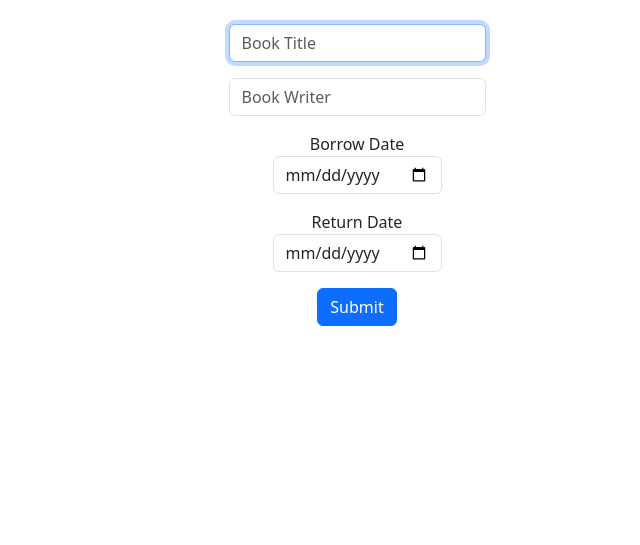
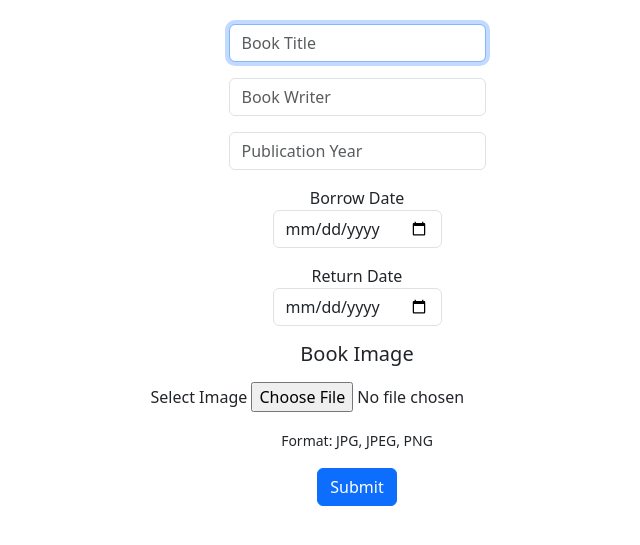
Before and after one commit to SulthanRiq/Simple-Library-Management, a Flask app: page /borrow in a window 1280 px wide. Shown: the part 90-635 px from the top of the page, without its empty margins (283-923 px from the left). Run offline with Flask 3, Linux system fonts and the light colour scheme; a user stored in the database is signed in; parts of the project's set-up code (start-up, migrations or seed data) failed here and were passed over.

Commit message:
Books picture upload and publication year feature added

```diff
--- a/app.py
+++ b/app.py
@@ -1,5 +1,6 @@
 from flask import Flask, render_template, session, redirect, request, flash, url_for
 from werkzeug.security import check_password_hash, generate_password_hash
+from werkzeug.utils import secure_filename
 from sqlalchemy import select, insert, update
 from datetime import datetime
 
@@ -7,19 +8,28 @@ from helpers import login_required, admin_required
 from models import Borrow, Students
 from database import db_session, Base, engine
 
-import os
+import os, time
+
+UPLOAD_FOLDER = os.path.join('static', 'uploads')
+
+if not os.path.exists(UPLOAD_FOLDER):
+    os.makedirs(UPLOAD_FOLDER)
+
+ALLOWED_EXTENSIONS = {'png', 'jpg', 'jpeg'}
 
 app = Flask(__name__)
 app.secret_key = "super secret key"
 
 app.jinja_env.auto_reload = True
 app.config['TEMPLATES_AUTO_RELOAD'] = True
+app.config['UPLOAD_FOLDER'] = UPLOAD_FOLDER
 
 if __name__ == "__main__":
     app.debug(True)
     app.run()
 
 Base.metadata.create_all(bind=engine)
+
 
 @app.after_request
 def after_request(response):
@@ -28,11 +38,16 @@ def after_request(response):
     response.headers["Pragma"] = "no-cache"
     return response
 
+def allowed_file(filename):
+    return '.' in filename and \
+        filename.rsplit('.', 1)[1].lower() in ALLOWED_EXTENSIONS
+
+
 @app.route("/")
 @login_required
 def index():
 
-    books = db_session.query(Borrow.book_title, Borrow.book_writer, Borrow.borrow_date, Borrow.return_date, Borrow.status).filter(
+    books = db_session.query(Borrow.borrow_id ,Borrow.book_title, Borrow.book_writer, Borrow.borrow_date, Borrow.return_date, Borrow.status, Borrow.image_path).filter(
         Borrow.student_id == session["user_id"]
     ).all()
 
@@ -156,18 +171,30 @@ def borrow():
 
     book_title = request.form.get("book_title")
     book_writer = request.form.get("book_writer")
+    publication_year = request.form.get("publication_year")
     borrow_date_str = request.form.get("borrow_date")
     return_date_str = request.form.get("return_date")
+    upload_file = request.files.get("book_image")
 
     if request.method == "POST":
         if book_title == "":
             return render_template("errors/error.html")
         elif book_writer == "":
             return render_template("errors/error.html")
+        elif publication_year == "":
+            return render_template("errors/error.html")
         elif not borrow_date_str:
             return render_template("errors/error.html")
         elif not return_date_str:
             return render_template("errors/error.html")
+
+        if not upload_file or upload_file.filename == '':
+            return "No file selected", 400
+
+        if upload_file and allowed_file(upload_file.filename):
+            filename = str(int(time.time())) + "_" + secure_filename(upload_file.filename)
+            filepath = os.path.join(app.root_path, app.config['UPLOAD_FOLDER'], filename)
+            upload_file.save(filepath)
 
         borrow_date = datetime.strptime(borrow_date_str, "%Y-%m-%d").date()
         return_date = datetime.strptime(return_date_str, "%Y-%m-%d").date()
@@ -176,10 +203,13 @@ def borrow():
             student_id=session["user_id"],
             book_title=book_title,
             book_writer=book_writer,
+            publication_year=publication_year,
+            image_path=filepath,
             borrow_date=borrow_date,
             return_date=return_date,
             status="Borrowed"
         )
+
 
         db_session.add(new_borrow)
         db_session.commit()
--- a/models/borrow.py
+++ b/models/borrow.py
@@ -10,16 +10,20 @@ class Borrow(Base):
     student_id = Column("student_id", Integer, ForeignKey("students.id"), nullable=False)
     book_title = Column("book_title", String, nullable=False)
     book_writer = Column("book_writer", String, nullable=False)
+    publication_year = Column("publication_year", Integer, nullable=False)
     borrow_date = Column("borrow_date", DateTime, nullable=False)
     return_date = Column("return_date", DateTime, nullable=False)
+    image_path = Column("image_path", String, nullable=False)
     status = Column("status", String, nullable=False)
 
     user = relationship("Students", back_populates="borrow")
 
-    def __init__(self, student_id, book_title, book_writer, borrow_date, return_date, status):
+    def __init__(self, student_id, book_title, book_writer, publication_year, borrow_date, return_date, image_path, status):
         self.student_id = student_id
         self.book_title = book_title
         self.book_writer = book_writer
+        self.publication_year = publication_year
         self.borrow_date = borrow_date
         self.return_date = return_date
+        self.image_path = image_path
         self.status = status
--- a/templates/students/borrow_page.html
+++ b/templates/students/borrow_page.html
@@ -5,12 +5,15 @@
 {% endblock %}
 
 {% block main %}
-    <form action="/borrow" method="post">
+    <form action="/borrow" method="post" enctype="multipart/form-data">
         <div class="form-group mb-3 pt-4">
             <input autocomplete="off" autofocus class="form-control mx-auto w-auto" name="book_title" placeholder="Book Title" type="text" required>
         </div>
         <div class="form-group mb-3">
             <input autocomplete="off" class="form-control mx-auto w-auto" name="book_writer" placeholder="Book Writer" type="text" required>
+        </div>
+        <div class="form-group mb-3">
+            <input autocomplete="off" class="form-control mx-auto w-auto" name="publication_year" placeholder="Publication Year" type="number" required>
         </div>
         <div class="mb-3 text-center">
             <label for="borrowDate">Borrow Date</label>
@@ -20,6 +23,14 @@
             <label for="returnDate" class="">Return Date</label>
             <input autocomplete="off" class="form-control mx-auto w-auto" name="return_date" placeholder="Return Date" type="date" required>
         </div>
+        <h5 class="mb-3 text-center">Book Image</h5>
+        <div class="mb-3 text-center">
+            <label for="bookImage" class="">Select Image</label>
+            <input type="file" name="book_image" required>
+        </div>
+        <div class="mb-3 text-center">
+            <small>Format: JPG, JPEG, PNG</small>
+        </div>
         <div class="col text-center">
             <button class="btn btn-primary" type="submit">Submit</button>
         </div>
```
Also changed, not shown: alembic.ini (added, +147 -0 lines), templates/index.html (+24 -0 lines), library.db, static/uploads/1759333205_Bukti_Submit_1.png (added), 1 other file.
